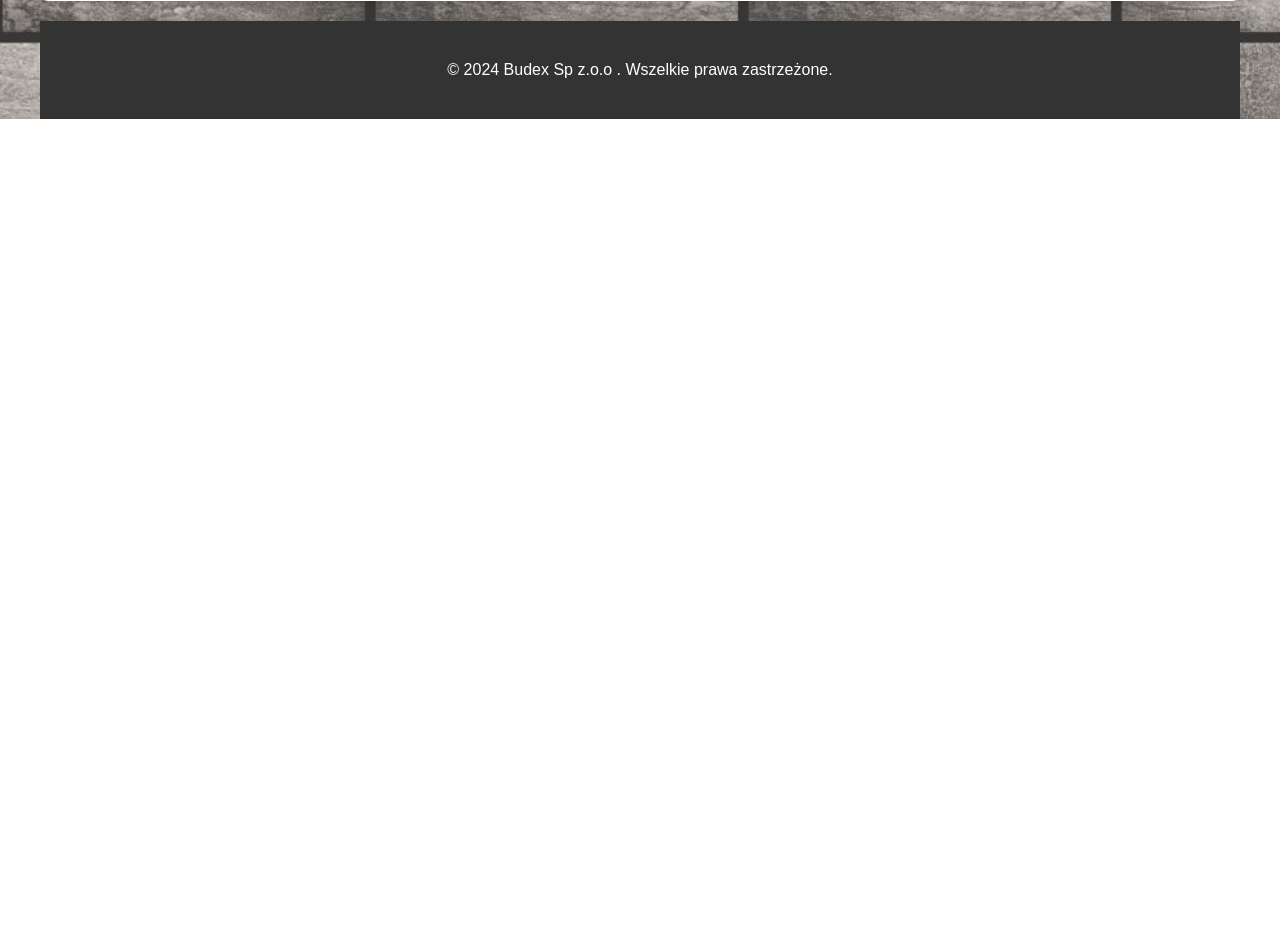
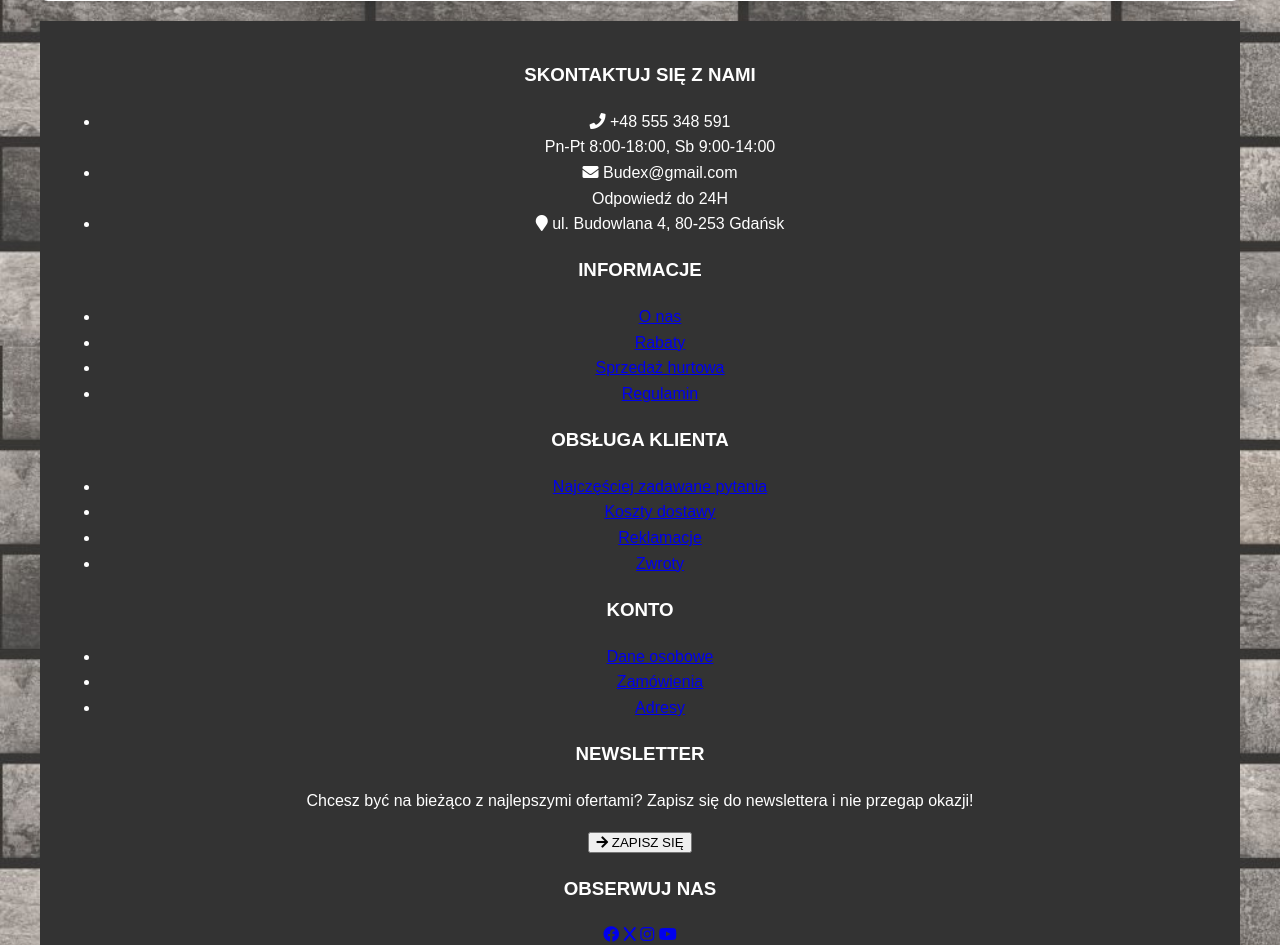
Before and after one commit to Szymon-Stefanski/Building_Rental_Store_Website, a PHP site: page /Store/reclamation.php in a window 1280 px wide. Shown: the part 1306-2251 px from the top of the page. Before the commit the page ends 1425 px from the top, so only its background shows below. Run offline with PHP 8.4, Linux system fonts and the light colour scheme; data comes from the database, SQL or seed files in the repository.

Commit message:
Update reclamation.php

```diff
--- a/projekt_byt/Store/reclamation.php
+++ b/projekt_byt/Store/reclamation.php
@@ -77,7 +77,8 @@ $current_url = urlencode("http://" . $_SERVER['HTTP_HOST'] . $_SERVER['REQUEST_U
     <meta name="viewport" content="width=device-width, initial-scale=1.0">
     <title>Sklep Budowlany</title>
     <link rel="stylesheet" href="../Style/style_reclamation.css">
-
+    <link rel="stylesheet" href="https://cdnjs.cloudflare.com/ajax/libs/font-awesome/6.0.0-beta3/css/all.min.css" />
+    <link href="https://cdnjs.cloudflare.com/ajax/libs/font-awesome/5.15.4/css/all.min.css" rel="stylesheet">
 </head>
 <body>
 <!-- Główny kontener strony -->
@@ -120,7 +121,7 @@ $current_url = urlencode("http://" . $_SERVER['HTTP_HOST'] . $_SERVER['REQUEST_U
                 </button>
             </div>
             <div class="cart-info">
-                    <span style="font-weight: bold;">Twój koszyk: <span id="total-price"><?= number_format($totalPrice, 2) ?> zł</span></p>
+                    <span style="font-weight: bold; text-align: center; margin-left: 15px;">Koszyk:<span id="total-price" style="margin-right: 10px; padding-left: 5px;"><?= number_format($totalPrice, 2) ?> zł</span><!--</p>-->
                     <?php
                     $current_url = urlencode("http://" . $_SERVER['HTTP_HOST'] . $_SERVER['REQUEST_URI']);
                     ?>
@@ -169,11 +170,7 @@ $current_url = urlencode("http://" . $_SERVER['HTTP_HOST'] . $_SERVER['REQUEST_U
                     <img src="../Image/Icon/discount.png" class="category-icon"> PROMOCJE
                     <img src="../Image/Icon/down-arrow.png" alt="Strzałka w dół" class="arrow-icon">
                 </a>
-                <?php if ($userRole === 'administrator' || $userRole === 'moderator'): ?>
-                    <a href="../Warehouse/stockManagement.php">
-                        <img src="../Image/Icon/support.png" class="category-icon"> ZARZĄDZANIE STANEM MAGAZYNU
-                    </a>
-                <?php endif; ?>
+
             </div>
         </nav>
 
@@ -189,8 +186,8 @@ $current_url = urlencode("http://" . $_SERVER['HTTP_HOST'] . $_SERVER['REQUEST_U
         <div class="advertisement-container">
             <div class="advertisement-slider">
                 <img src="../Image/Advert/szlifierkenmachendruten.jpg" alt="Reklama 1" class="ad-image">
-                <img src="../Image/Advert/budex.png" alt="Reklama 2" class="ad-image">
-                <img src="../Image/Advert/reklama.png" alt="Reklama 3" class="ad-image">
+                <img src="../Image/Advert/baner-uslugi.png" alt="Reklama 2" class="ad-image">
+                <img src="../Image/Advert/reklamaswieta.png" alt="Reklama 3" class="ad-image">
             </div>
             <div class="advertisement-dots">
                 <span class="dot"></span>
@@ -226,8 +223,70 @@ $current_url = urlencode("http://" . $_SERVER['HTTP_HOST'] . $_SERVER['REQUEST_U
 
 
         <footer class="footer">
-            <p>&copy; <?php echo date('Y'); ?> Budex Sp z.o.o . Wszelkie prawa zastrzeżone.</p>
-        </footer>
+                <div class="footer-container">
+                    <div class="footer-contact">
+                        <h3>SKONTAKTUJ SIĘ Z NAMI</h3>
+                        <ul>
+                            <li><i class="fa fa-phone"></i> +48 555 348 591<br> Pn-Pt 8:00-18:00, Sb 9:00-14:00</li>
+                            <li><i class="fa fa-envelope"></i> Budex@gmail.com<br> Odpowiedź do 24H</li>
+                            <li><i class="fa fa-map-marker"></i> ul. Budowlana 4, 80-253 Gdańsk</li>
+                        </ul>
+                    </div>
+                    <div class="footer-links">
+                        <h3>INFORMACJE</h3>
+                        <ul>
+                            <li><a href="#">O nas</a></li>
+                            <li><a href="#">Rabaty</a></li>
+                            <li><a href="#">Sprzedaż hurtowa</a></li>
+                            <li><a href="#">Regulamin</a></li>
+                        </ul>
+                    </div>
+                    <div class="footer-links">
+                        <h3>OBSŁUGA KLIENTA</h3>
+                        <ul>
+                            <li><a href="#">Najczęściej zadawane pytania</a></li>
+                            <li><a href="deliveryCost.php">Koszty dostawy</a></li>
+                            <li><a href="#">Reklamacje</a></li>
+                            <li><a href="#">Zwroty</a></li>
+                        </ul>
+                    </div>
+                    <div class="footer-links">
+                        <h3>KONTO</h3>
+                        <ul>
+                            <li><a href="#">Dane osobowe</a></li>
+                            <li><a href="#">Zamówienia</a></li>
+                            <li><a href="#">Adresy</a></li>
+                        </ul>
+                    </div>
+                    <div class="footer-newsletter">
+                        <h3>NEWSLETTER</h3>
+                        <p>Chcesz być na bieżąco z najlepszymi ofertami? Zapisz się do newslettera i nie przegap okazji!</p>
+                        <button type="submit"><i class="fa fa-arrow-right"></i> ZAPISZ SIĘ</button>
+
+
+                    </div>
+
+                </div>
+                <div class="footer-bottom">
+                    <div class="social-media">
+                        <h3>OBSERWUJ NAS</h3>
+                        <a href="https://www.facebook.com/"><i class="fab fa-facebook"></i></a>
+                        <a href="https://x.com/home"><i class="fab fa-x"></i></a>
+                        <a href="https://www.instagram.com/"><i class="fab fa-instagram"></i></a>
+                        <a href="https://www.youtube.com/"><i class="fab fa-youtube"></i></a>
+                    </div>
+                    <div class="payment-methods">
+                        <img src="../Image/Icon/symbols.png" alt="Visa" class="reverse-colors">
+                        <img src="../Image/Icon/paypal.png" alt="PayPal" class="reverse-colors">
+                        <img src="../Image/Icon/blik.png" alt="Blik">
+                        <img src="../Image/Icon/apple-pay.png" alt="Apple Pay" class="reverse-colors">
+                    </div>
+
+                    <div class="footer-copyright">
+                        <p>&copy; <?php echo date('Y'); ?> Budex Sp z.o.o. Wszelkie prawa zastrzeżone. All rights reserved. Realizacja: SEF </p>
+                    </div>
+                </div>
+            </footer>
     </main>
 </div>
 <script>
```
